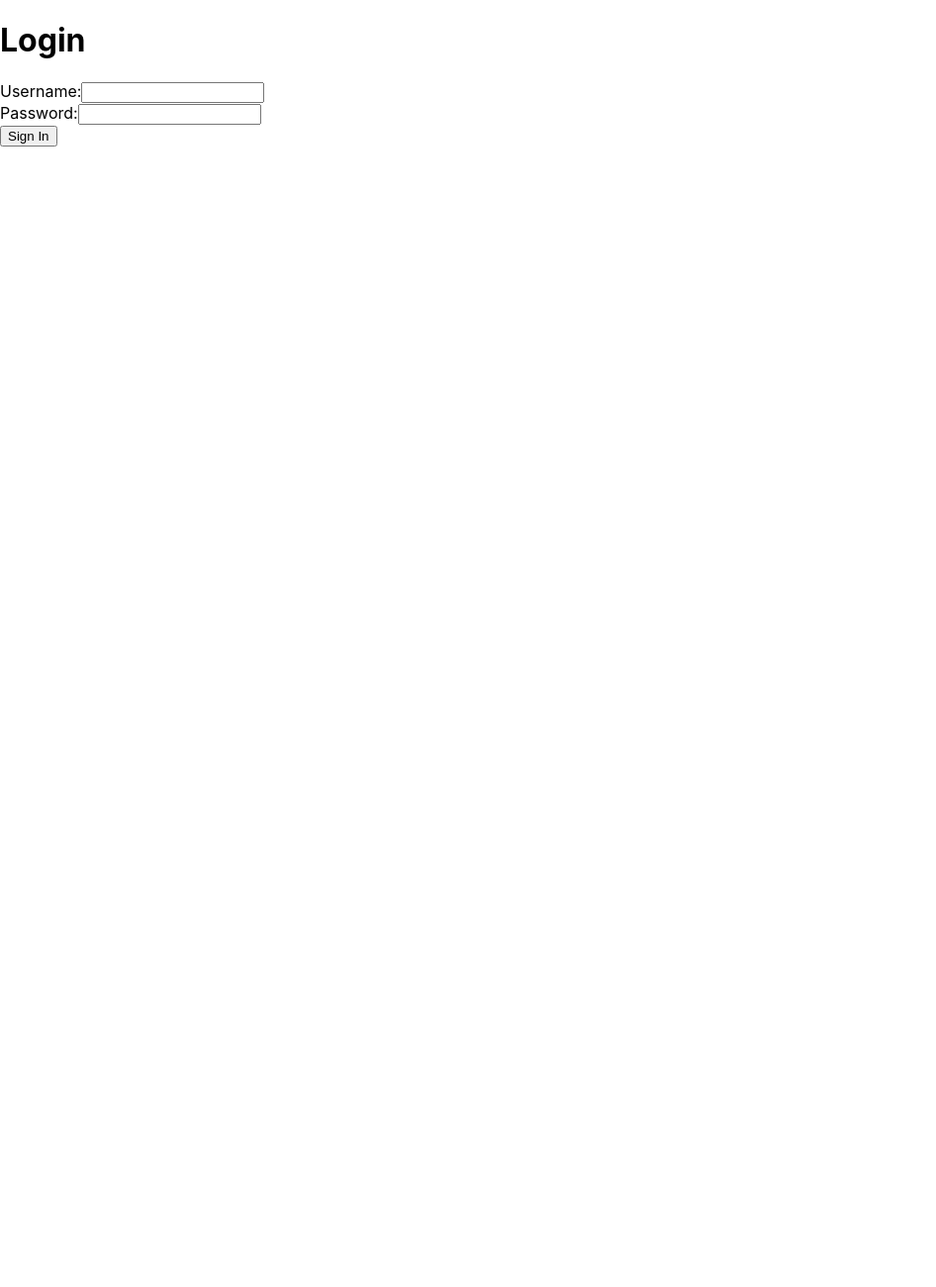
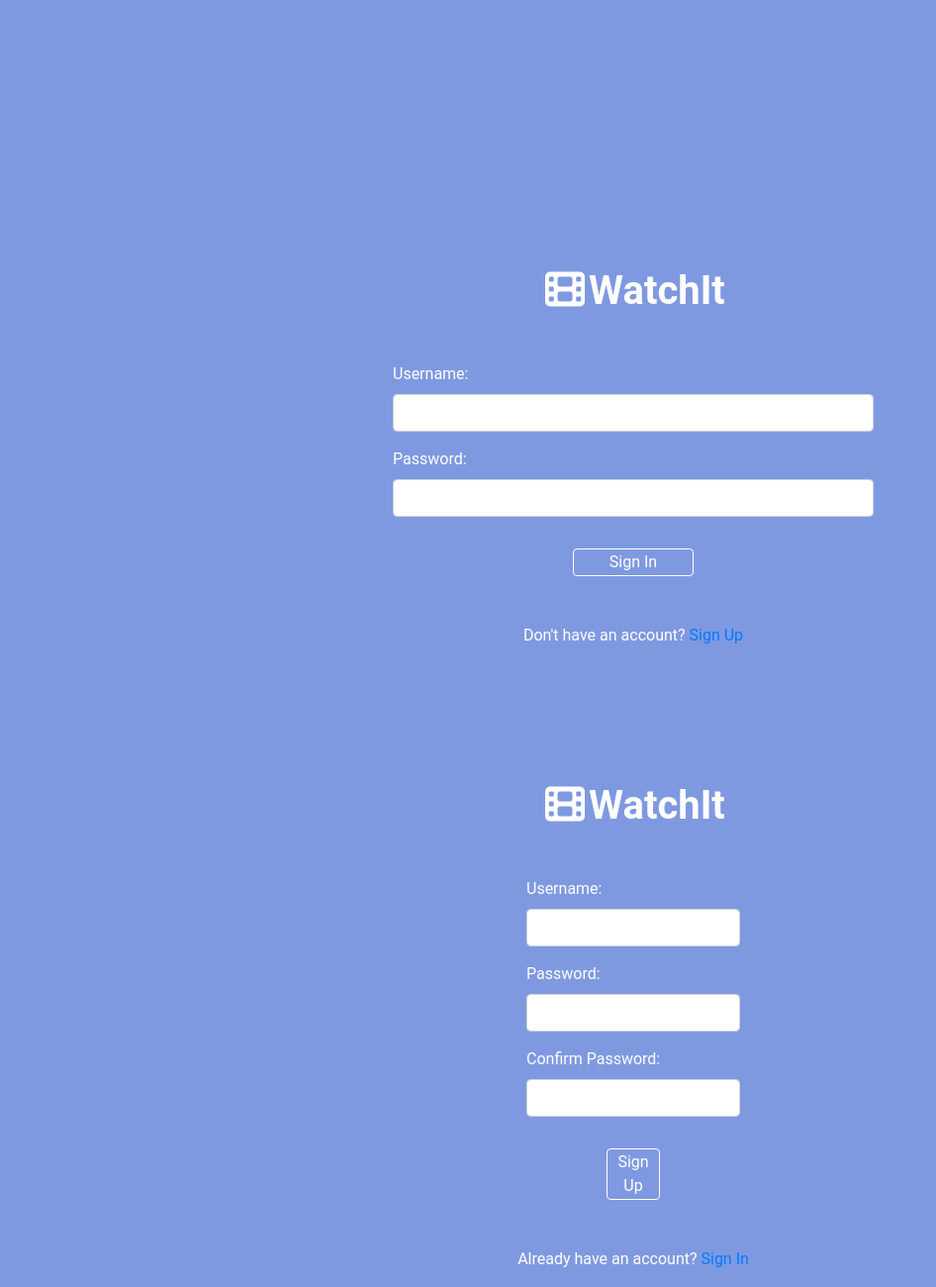
Before and after one commit to timlee712/final-project, a React (Create React App) app in the folder client/: page /signup in a window 1280 px wide. Shown: the whole page at 99% size, without its empty margins (0-946 px from the left). Before the commit the page ends 800 px from the top, so only its background shows below. Built offline with nearby package versions, Linux system fonts and the light colour scheme.

Commit message:
Created components for login and sign up #1

```diff
--- a/client/package.json
+++ b/client/package.json
@@ -9,7 +9,9 @@
     "@testing-library/user-event": "^13.5.0",
     "bootstrap": "^5.2.3",
     "react": "^18.2.0",
+    "react-bootstrap": "^2.7.4",
     "react-dom": "^18.2.0",
+    "react-router-dom": "^6.10.0",
     "react-scripts": "5.0.1",
     "web-vitals": "^2.1.4"
   },
--- a/client/public/index.html
+++ b/client/public/index.html
@@ -24,6 +24,8 @@
       work correctly both with client-side routing and a non-root public URL.
       Learn how to configure a non-root public URL by running `npm run build`.
     -->
+    <link rel="stylesheet" href="https://cdnjs.cloudflare.com/ajax/libs/twitter-bootstrap/4.3.1/css/bootstrap.min.css" />
+    <link rel="stylesheet" href="https://cdnjs.cloudflare.com/ajax/libs/font-awesome/6.1.1/css/all.min.css" />
     <title>React App</title>
   </head>
   <body>
--- a/client/src/App.js
+++ b/client/src/App.js
@@ -1,10 +1,16 @@
 import React from 'react';
+import { Routes, Route } from 'react-router-dom';
 import Login from './components/Login';
+import Signup from './components/Signup';
 
 function App() {
   return (
     <div className="App">
-      <Login />
+      <Routes>
+        <Route path="/" element={<Login />} >
+          <Route path="signup" element={<Signup />} />
+        </Route>
+      </Routes>
     </div>
   );
 }
--- a/client/src/components/Login.js
+++ b/client/src/components/Login.js
@@ -1,21 +1,32 @@
 import React from 'react';
+import '../loginAndSignup.css';
+import { Link, Outlet } from 'react-router-dom';
+
 
 function Login() {
   return (
-    <div>
-      <h1>Login</h1>
-      <form>
-        <div className="form-group">
-          <label>Username:</label>
-          <input type="text" className="form-control" />
+    <div className="container d-flex flex-column">
+      <div className="row">
+        <div className="col-lg-6 mx-auto">
+          <h1 className="text-center mb-5 text-white"><i className="fa-solid fa-film mx-1"></i>WatchIt</h1>
+          <form className="d-flex justify-content-center mx-auto flex-column">
+            <div className="form-group text-white">
+              <label>Username:</label>
+              <input required type="text" className="form-control" />
+            </div>
+            <div className="form-group text-white">
+              <label>Password:</label>
+              <input required type="password" className="form-control" />
+            </div>
+            <button type="submit" className="text-white border border-white rounded w-25 mx-auto mt-3">Sign In</button>
+          </form>
+          <p className="mt-5 text-center text-white">Don't have an account? <Link to="/signup" className="link">Sign Up</Link></p>
+          <Outlet />
         </div>
-        <div className="form-group">
-          <label>Password:</label>
-          <input type="password" className="form-control" />
-        </div>
-        <button type="submit" className="btn btn-primary">Sign In</button>
-      </form>
+      </div>
     </div>
+
+
   );
 }
 
--- a/client/src/components/Signup.js
+++ b/client/src/components/Signup.js
@@ -0,0 +1,34 @@
+import React from 'react';
+import '../loginAndSignup.css';
+import { Link, Outlet } from 'react-router-dom';
+
+function Signup() {
+  return (
+    <div className="container d-flex flex-column">
+      <div className="row">
+        <div className="col-lg-6 mx-auto">
+          <h1 className="text-center mb-5 text-white"><i className="fa-solid fa-film mx-1"></i>WatchIt</h1>
+          <form className="d-flex justify-content-center mx-auto flex-column">
+            <div className="form-group text-white">
+              <label>Username:</label>
+              <input type="text" className="form-control" />
+            </div>
+            <div className="form-group text-white">
+              <label>Password:</label>
+              <input type="password" className="form-control" />
+            </div>
+            <div className="form-group text-white">
+              <label>Confirm Password:</label>
+              <input type="password" className="form-control" />
+            </div>
+            <button type="submit" className="text-white border border-white rounded w-25 mx-auto mt-3">Sign Up</button>
+          </form>
+          <p className="mt-5 text-center text-white">Already have an account? <Link to="/">Sign In</Link></p>
+        </div>
+        <Outlet />
+      </div>
+    </div>
+  );
+}
+
+export default Signup;
--- a/client/src/index.js
+++ b/client/src/index.js
@@ -2,12 +2,15 @@ import React from 'react';
 import ReactDOM from 'react-dom/client';
 import './index.css';
 import App from './App';
+import { BrowserRouter } from 'react-router-dom';
 import reportWebVitals from './reportWebVitals';
 
 const root = ReactDOM.createRoot(document.getElementById('root'));
 root.render(
   <React.StrictMode>
-    <App />
+    <BrowserRouter>
+      <App />
+    </BrowserRouter>
   </React.StrictMode>
 );
 
--- /dev/null
+++ b/client/src/loginAndSignup.css
@@ -0,0 +1,18 @@
+* {
+  font-family: 'Roboto', sans-serif;
+  background-color: #7F99E1;
+}
+
+link {
+  text-decoration: underline;
+  color: white;
+}
+
+h1 {
+  margin-top: 50%;
+  font-weight: 600;
+}
+
+form {
+  width: 90%;
+}
```
Also changed, not shown: 1 other file (tests, documents, lock files or other folders).
